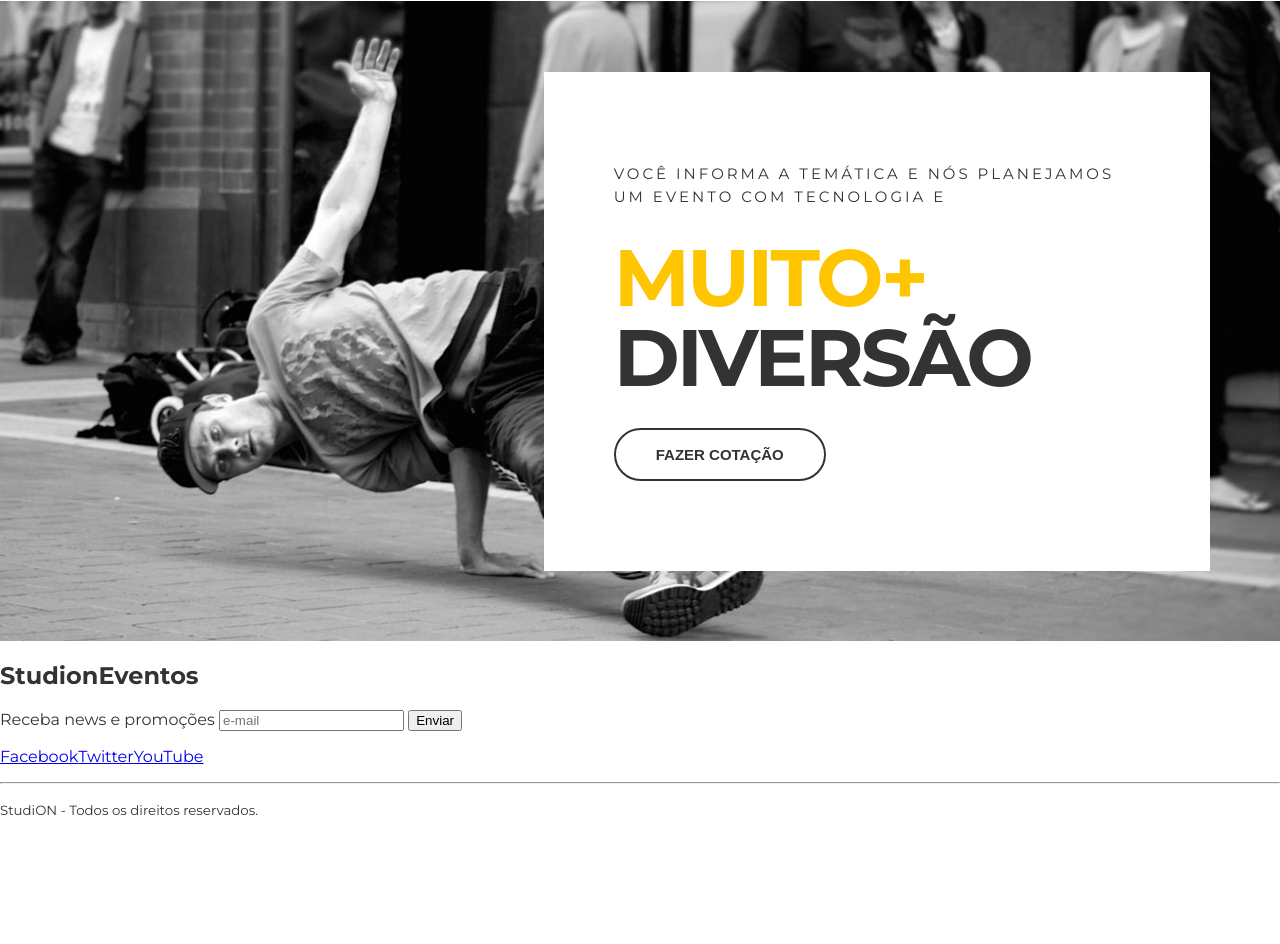
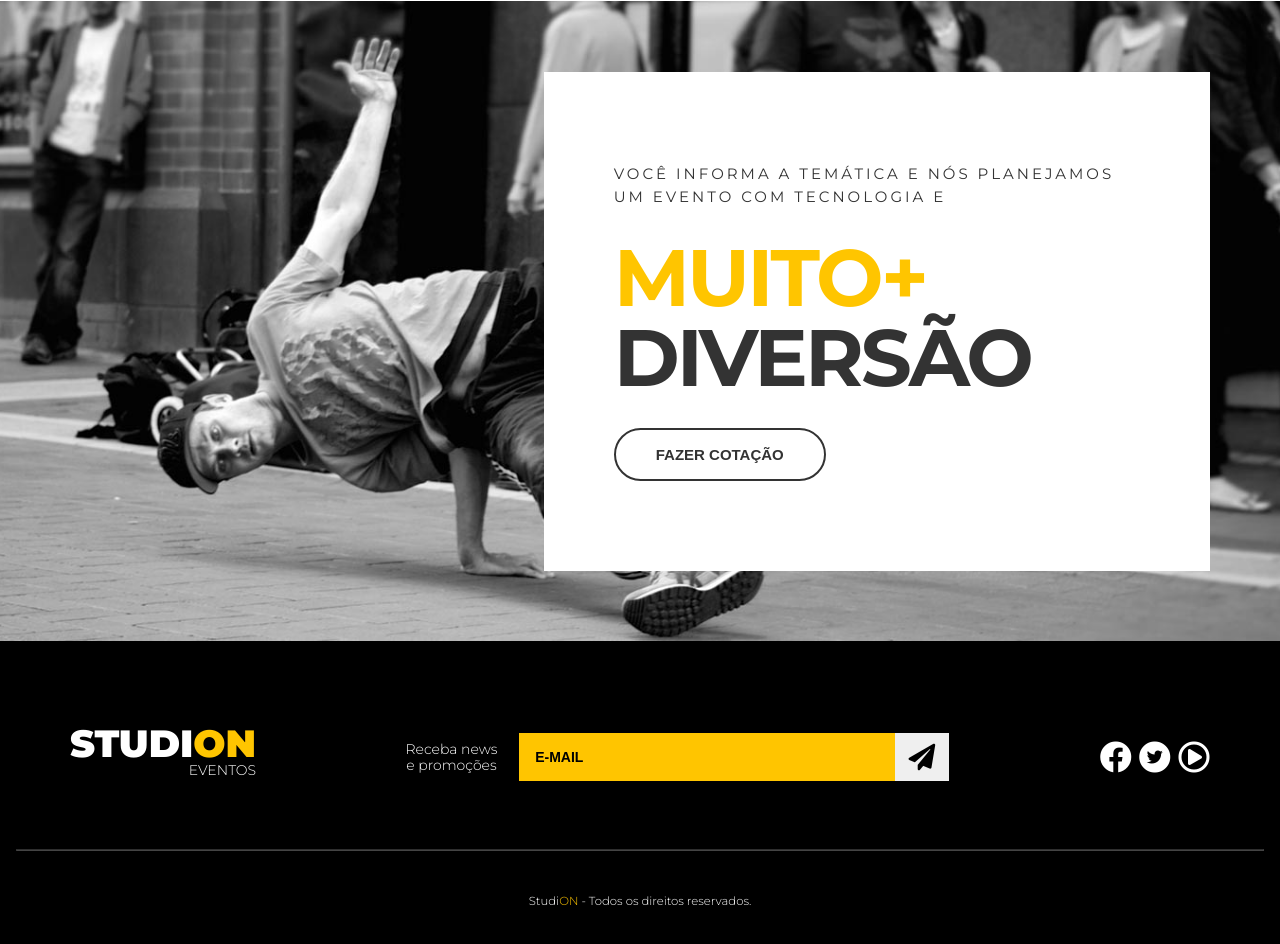
Before and after one commit to hiansen/imagineSchool, a website: page src/index.html in a window 1280 px wide. Shown: the part 1628-2572 px from the top of the page. Before the commit the page ends 2463 px from the top, so only its background shows below. Drawn offline with Linux system fonts and the light colour scheme.

Commit message:
feat(added footer style)

```diff
--- a/src/index.html
+++ b/src/index.html
@@ -113,21 +113,46 @@
       </section>
     </main>
 
-    <footer>
-      <h2>Studi<span>on</span><span>Eventos</span></h2>
-      <form>
-        <label>Receba news e promoções</label>
-        <input type="email" placeholder="e-mail" />
-        <button type="submit">Enviar</button>
-      </form>
-      <ul>
-        <li><a href="https://facebook.com/" target="_blank">Facebook</a></li>
-        <li><a href="https://twitter.com/" target="_blank">Twitter</a></li>
-        <li><a href="https://youtube.com/" target="_blank">YouTube</a></li>
-      </ul>
+    <footer class="footer">
+      <div class="container footer__container">
+        <h2 class="logo-studion">
+          Studi<span class="copy--primary">on</span>
+          <span class="logo-studion__subtitle">Eventos</span>
+        </h2>
+        <form class="footer__form">
+          <label for="email">Receba news e promoções</label>
+          <div class="footer__email">
+            <input id="email" type="email" placeholder="e-mail" />
+            <button type="submit">
+              <i class="fas fa-paper-plane fa-2x"></i>
+            </button>
+          </div>
+        </form>
+        <ul class="footer__social">
+          <li>
+            <a href="https://facebook.com/" target="_blank">
+              <i class="fab fa-facebook fa-2x"></i>
+            </a>
+          </li>
+          <li>
+            <a href="https://twitter.com/" target="_blank">
+              <span class="fa-stack">
+                <i class="fas fa-circle fa-stack-2x fa-inverse"></i>
+                <i class="fab fa-twitter fa-stack-1x"></i>
+              </span>
+            </a>
+          </li>
+          <li>
+            <a href="https://youtube.com/" target="_blank">
+              <i class="far fa-play-circle fa-2x"></i>
+            </a>
+          </li>
+        </ul>
+      </div>
+
       <hr />
-      <p>
-        <small>Studi<span>ON</span> - Todos os direitos reservados.</small>
+      <p >
+        <small>Studi<span class="copy--primary">ON</span> - Todos os direitos reservados.</small>
       </p>
     </footer>
   </body>
--- a/src/style.css
+++ b/src/style.css
@@ -1,4 +1,6 @@
 @import url("https://fonts.googleapis.com/css2?family=Montserrat:wght@300;400;500;700;900&family=Roboto&display=swap");
+@import url("https://cdnjs.cloudflare.com/ajax/libs/font-awesome/5.15.1/css/fontawesome.min.css");
+@import url("https://cdnjs.cloudflare.com/ajax/libs/font-awesome/5.15.1/css/all.min.css");
 
 * {
   box-sizing: border-box;
@@ -268,3 +270,107 @@ h6 {
   border-color: var(--color-copy);
   background: unset;
 }
+
+.footer {
+  background-color: #000;
+  color: #fff;
+  padding: 0 1rem;
+}
+
+.footer__container {
+  display: grid;
+  grid-template-columns: repeat(3, auto);
+  align-items: center;
+  padding: 5.25rem 0 3.75rem 0;
+}
+
+.footer .logo-studion {
+  justify-self: start;
+  margin: 0;
+}
+
+.logo-studion__subtitle {
+  display: block;
+}
+
+.footer__form {
+  display: grid;
+  place-items: center;
+  grid-template-columns: 9ch auto;
+  gap: 1.25rem;
+}
+
+.footer__form label {
+  font-size: .875rem;
+  font-weight: 300;
+  line-height: 1rem;
+  text-align: center;
+}
+
+.footer__email {
+  display: grid;
+  grid-template-columns: auto 3.375rem;
+  width: 100%;
+}
+
+.footer__form input {
+  background-color: var(--color-primary);
+  border: unset;
+  padding: 1rem;
+
+  font-size: .875rem;
+  text-transform: uppercase;
+  font-weight: 700;
+  color: #000;
+}
+
+.footer__form input::placeholder {
+  color: #000;
+}
+
+.footer__form input:focus {
+  outline: unset;
+}
+
+.footer__form button {
+  cursor: pointer;
+  border: unset;
+  height: 100%;
+  transition: 0.3s all ease;
+}
+
+.footer__form button:hover {
+  color: #fff;
+  background-color: var(--color-copy);
+  box-shadow: 1px 1px #fff ;
+}
+
+.footer__social {
+  justify-self: end;
+}
+
+
+.footer__social a,
+.footer__social a:visited,
+.footer__social a:active {
+  color: #fff;
+  margin-left: 0.2rem;
+}
+
+.footer__social a .fa-twitter,
+.footer__social a:visited .fa-twitter,
+.footer__social a:active .fa-twitter{
+  color: #000;
+}
+
+.footer hr {
+  border-color: #fff4;
+  margin: 0;
+}
+
+.footer p {
+  text-align: center;
+  font-weight: 300;
+  font-size: .875rem;
+  margin: 2.5rem 0;
+}
```
